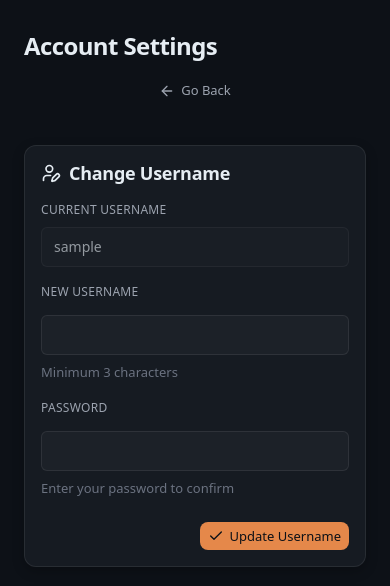
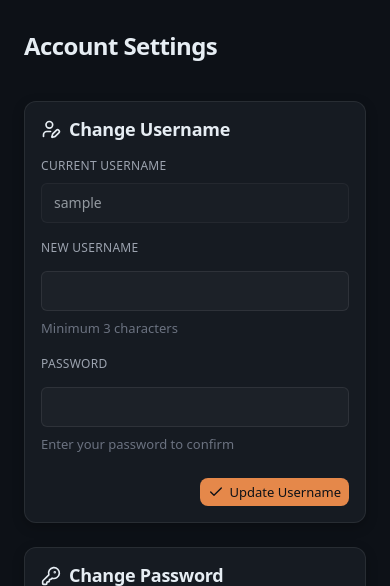
Before and after one commit to ZekeriyaAY/track-finance, a Flask app: page /auth/account in a window 390 px wide. Shown: the part 56-642 px from the top of the page. Run offline with Flask 3, Linux system fonts and the light colour scheme; the visitor is signed in with stand-in values (Sample User, id 1); data comes from the database, SQL or seed files in the repository; data that the repository does not hold is empty; some libraries are stand-ins or nearby versions; some web fonts are replaced.

Commit message:
fix: remove unnecessary Go Back button from account settings page
Account settings is a main page accessed via sidebar, not a form page.
The Go Back button was only appropriate for add/edit/import forms.

Co-Authored-By: Claude Opus 4.6 (1M context) <noreply@anthropic.com>

```diff
--- a/templates/auth/account.html
+++ b/templates/auth/account.html
@@ -4,12 +4,8 @@
 
 {% block content %}
 <div class="flex flex-col gap-6">
-  <div class="flex flex-col sm:flex-row sm:justify-between sm:items-center gap-4 mb-4">
+  <div class="mb-4">
     <h1 class="text-h1">Account Settings</h1>
-    <a href="{{ url_for('cashflow.index') }}" class="btn btn-ghost btn-sm">
-      <i data-lucide="arrow-left" class="w-4 h-4"></i>
-      Go Back
-    </a>
   </div>
 
   <div class="grid grid-cols-1 md:grid-cols-2 gap-6">
```
